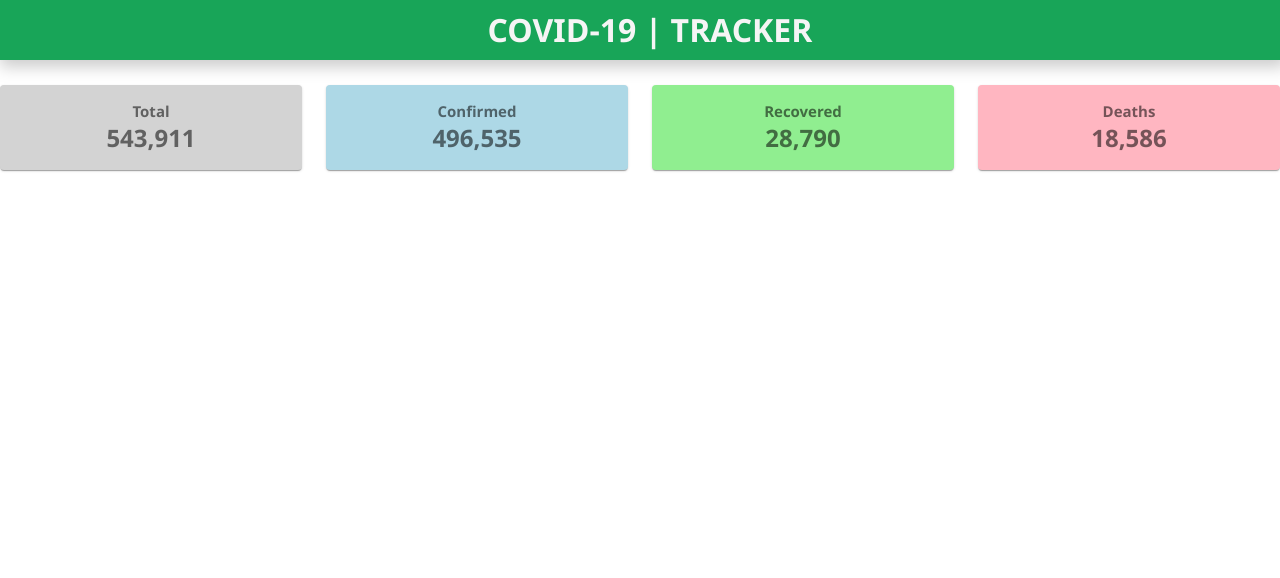
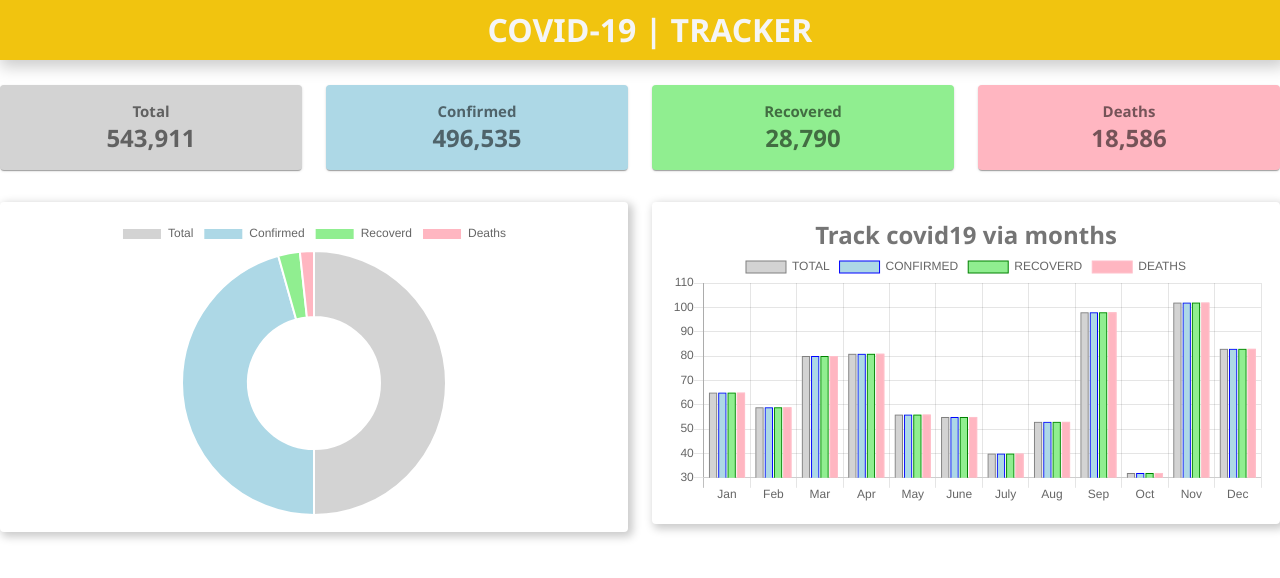
Before and after one commit to huzaifazahoorchohan/covid19-app-bootcamp2020, a React (Create React App) app: page / in a window 1280 px wide. Shown: the top 578 px of the page. Built offline with nearby package versions, Linux system fonts and the light colour scheme.

Commit message:
Add Charts

```diff
--- a/package.json
+++ b/package.json
@@ -10,6 +10,7 @@
     "@testing-library/user-event": "^7.2.1",
     "chart.js": "^2.9.3",
     "react": "^16.13.1",
+    "react-chartjs-2": "^2.10.0",
     "react-dom": "^16.13.1",
     "react-scripts": "3.4.3"
   },
--- a/src/App.css
+++ b/src/App.css
@@ -5,7 +5,7 @@
 }
 .Navbar{
     width: 100%;
-    background-color: #18A558;
+    background-color:#F1C40F;
 }
 
 .Navbar-h1{
--- a/src/App.js
+++ b/src/App.js
@@ -4,12 +4,14 @@ import './App.css';
 // Components
 import Header from './Components/Header';
 import CasesBox from './Components/CasesBox';
+import Charts from './Components/Charts';
 
 const App = () => {
   return(
     <div>
       <Header />
       <CasesBox />
+      <Charts />
     </div>
   )
 };
--- /dev/null
+++ b/src/Components/Charts.js
@@ -0,0 +1,61 @@
+import React from 'react';
+import { Doughnut } from 'react-chartjs-2';
+import { makeStyles } from '@material-ui/core/styles';
+import Paper from '@material-ui/core/Paper';
+import Grid from '@material-ui/core/Grid';
+import Charts2 from './Charts2';
+
+const useStyles = makeStyles((theme) => ({
+  root: {
+    flexGrow: 1,
+  },
+  paper: {
+    padding: theme.spacing(2),
+    textAlign: 'center',
+    color: theme.palette.text.secondary,
+  },
+}));
+
+
+const Charts = () => {
+
+    const data = {
+        labels: [
+            'Total',
+            'Confirmed',
+            'Recoverd',
+            'Deaths'
+        ],
+        datasets: [{
+            data: [543911,496535,28790,18586],
+            backgroundColor: [
+            'lightgray',
+            'lightblue',
+            'lightgreen',
+            'lightpink',
+            ],
+        }]
+    };
+
+    const classes = useStyles();
+    return(
+
+        <div className={classes.root} style = {{marginTop:'20px'}}>
+      <Grid container spacing={3}>
+        <Grid item xs={12} sm={6}>
+          <Paper className={classes.paper} style = {{boxShadow:'3px 3px 9px 2px #ccc'}}>
+            <Doughnut data={data} />
+          </Paper>
+        </Grid>
+        <Grid item xs={12} sm={6}>
+          <Paper className={classes.paper} style = {{boxShadow:'3px 3px 9px 2px #ccc'}} >
+              <Charts2 />
+          </Paper>
+        </Grid>
+      </Grid>
+    </div>
+
+    )
+};
+
+export default Charts;
--- /dev/null
+++ b/src/Components/Charts2.js
@@ -0,0 +1,54 @@
+import React from 'react';
+import {Bar} from 'react-chartjs-2';
+
+const data = {
+  labels: ['Jan','Feb','Mar','Apr','May','June','July','Aug','Sep','Oct','Nov','Dec'],
+  datasets: [
+    {
+      label: 'TOTAL',
+      backgroundColor: 'lightgray',
+      borderColor: 'gray',
+      borderWidth: 1,
+      data: [65, 59, 80, 81, 56, 55, 40, 53, 98, 32, 102, 83]
+    },
+    {
+        label: 'CONFIRMED',
+        backgroundColor: 'lightblue',
+        borderColor: 'blue',
+        borderWidth: 1,
+        data: [65, 59, 80, 81, 56, 55, 40, 53, 98, 32, 102, 83]
+      },
+      {
+        label: 'RECOVERD',
+        backgroundColor: 'lightgreen',
+        borderColor: 'green',
+        borderWidth: 1,
+        data: [65, 59, 80, 81, 56, 55, 40, 53, 98, 32, 102, 83]
+      },
+      {
+        label: 'DEATHS',
+        backgroundColor: 'lightpink',
+        borderColor: 'pink',
+        borderWidth: 1,
+        data: [65, 59, 80, 81, 56, 55, 40, 53, 98, 32, 102, 83]
+      },
+  ]
+};
+
+const Charts2 = () =>{
+  return(
+      <div>
+        <h2 style = {{fontFamily:"'Segoe UI', Tahoma, Geneva, Verdana, sans-serif"}}>Track covid19 via months</h2>
+        <Bar
+          data={data}
+          width={100}
+          height={224}
+          options={{
+            maintainAspectRatio: false
+          }}
+        />
+      </div>
+    );
+};
+
+export default Charts2;
```
Also changed, not shown: 1 other file (tests, documents, lock files or other folders).
